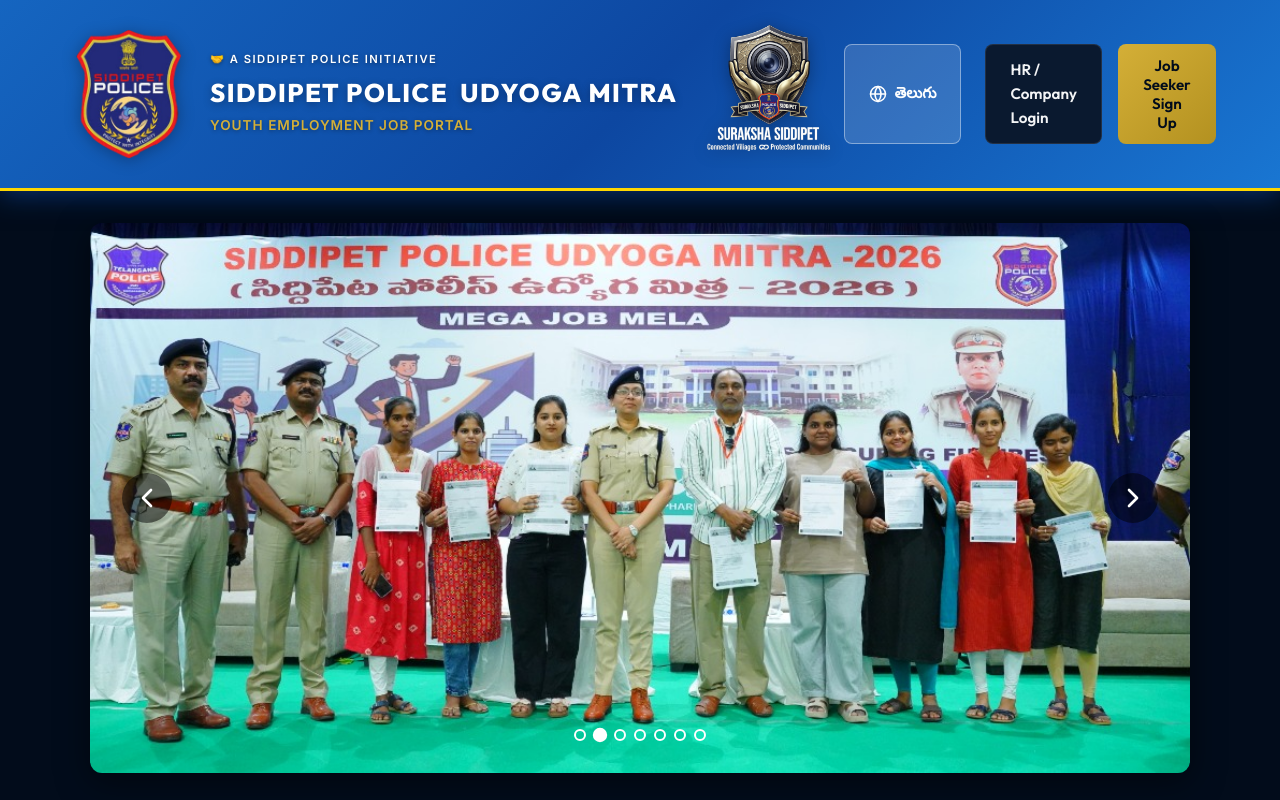
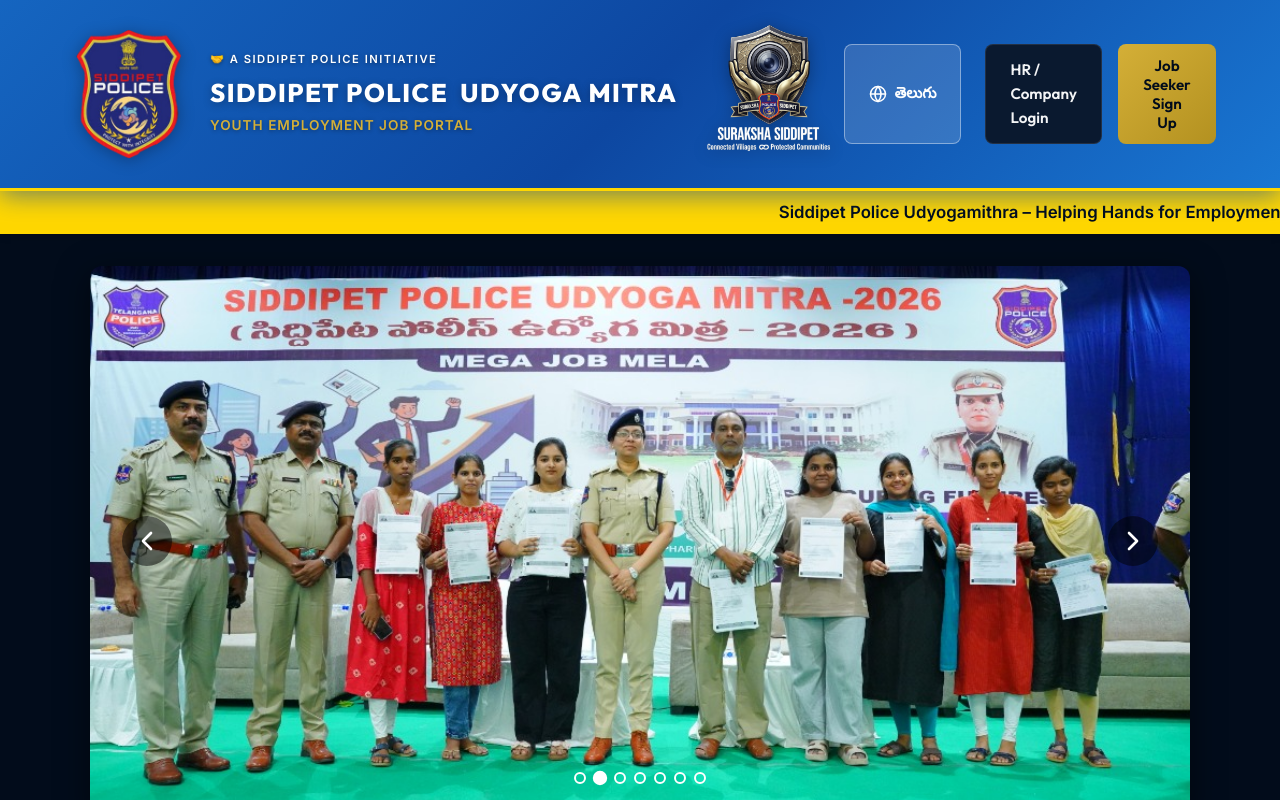
Before and after one commit to GOODBOYKITTU272/police-job-baord-, a React (Vite) app: page / in a window 1280 px wide. Shown: the top 800 px of the page. Built offline with nearby package versions, Linux system fonts and the light colour scheme.

Commit message:
marque container added

```diff
--- a/src/App.jsx
+++ b/src/App.jsx
@@ -63,7 +63,8 @@
       "Siddipet Police Commissionerate shall not be responsible or liable for any employment-related disputes, fraud, misrepresentation, breach of contract, labour disputes, financial claims, or legal proceedings arising between employers and job seekers.",
       "Any dispute arising between employers and job seekers shall be resolved by the concerned parties, and Siddipet Police Commissionerate shall not be made a party to such disputes.",
       "This MoU does not create any employer-employee relationship between Siddipet Police Commissionerate, ApplyWizz Technologies Pvt. Ltd., employers, and job seekers."
-    ]
+    ],
+    marqueeText: "Siddipet Police Udyogamithra – Helping Hands for Employment. Register free and connect with genuine job opportunities. Your career journey starts here!"
   },
   te: {
     policeTitle: "సిద్దిపేట పోలీస్",
@@ -108,7 +109,8 @@
       "యజమానులు మరియు ఉద్యోగార్థుల మధ్య తలెత్తే ఏవైనా ఉపాధి సంబంధిత వివాదాలు, మోసం, తప్పుడు ప్రాతినిధ్యం, కాంట్రాక్ట్ ఉల్లంఘన, కార్మిక వివాదాలు, ఆర్థిక వాదనలు లేదా చట్టపరమైన చర్యలకు సిద్దిపేట పోలీస్ కమీషనరేట్ బాధ్యత వహించదు.",
       "యజమానులు మరియు ఉద్యోగార్థుల మధ్య తలెత్తే ఏదైనా వివాదాన్ని సంబంధిత పార్టీలే పరిష్కరించుకోవాలి మరియు సిద్దిపేట పోలీస్ కమీషనరేట్‌ను అటువంటి వివాదాలకు భాగస్వామిగా చేయరాదు.",
       "ఈ అవగాహన ఒప్పందం (MoU) సిద్దిపేట పోలీస్ కమీషనరేట్, అప్లైవిజ్ టెక్నాలజీస్ ప్రైవేట్ లిమిటెడ్, యజమానులు మరియు ఉద్యోగార్థుల మధ్య ఎలాంటి యజమాని-ఉద్యోగి సంబంధాన్ని సృష్టించదు."
-    ]
+    ],
+    marqueeText: "సిద్దిపేట పోలీస్ ఉద్యోగమిత్ర – ఉపాధికి చేయూత. ఉచితంగా నమోదు చేసుకోండి మరియు అసలైన ఉద్యోగ అవకాశాలతో కనెక్ట్ అవ్వండి. మీ కెరీర్ ప్రయాణం ఇక్కడే ప్రారంభమవుతుంది!"
   }
 };
 
@@ -187,6 +189,13 @@
           <button onClick={handleOpenTerms} className="btn btn-accent">{t.jobSeekerSignUp}</button>
         </div>
       </nav>
+
+      {/* Scrolling Marquee */}
+      <div className="marquee-container">
+        <div className="marquee-content">
+          <span>{t.marqueeText}</span>
+        </div>
+      </div>
 
       {/* Photo Carousel */}
       <section className="carousel-section">
--- a/src/index.css
+++ b/src/index.css
@@ -974,8 +974,15 @@
 }
 
 @keyframes modalFadeIn {
-  from { opacity: 0; transform: translateY(20px) scale(0.95); }
-  to { opacity: 1; transform: translateY(0) scale(1); }
+  from {
+    opacity: 0;
+    transform: translateY(20px) scale(0.95);
+  }
+
+  to {
+    opacity: 1;
+    transform: translateY(0) scale(1);
+  }
 }
 
 .modal-close {
@@ -1048,10 +1055,12 @@
 .terms-list::-webkit-scrollbar {
   width: 6px;
 }
+
 .terms-list::-webkit-scrollbar-track {
   background: rgba(255, 255, 255, 0.05);
   border-radius: 3px;
 }
+
 .terms-list::-webkit-scrollbar-thumb {
   background: rgba(255, 255, 255, 0.2);
   border-radius: 3px;
@@ -1068,7 +1077,42 @@
   .modal-content {
     padding: 1.5rem;
   }
+
   .modal-content h2 {
     font-size: 1.25rem;
   }
 }
+
+/* Marquee */
+.marquee-container {
+  width: 100%;
+  background-color: #FFD700;
+  color: var(--bg-dark);
+  overflow: hidden;
+  white-space: nowrap;
+  padding: 0.5rem 0;
+  box-shadow: 0 4px 6px rgba(0, 0, 0, 0.1);
+  position: relative;
+  z-index: 10;
+}
+
+.marquee-content {
+  display: inline-block;
+  animation: marquee 30s linear infinite;
+  font-weight: 600;
+  font-size: 1.05rem;
+}
+
+.marquee-content:hover {
+  animation-play-state: paused;
+}
+
+@keyframes marquee {
+  0% {
+    transform: translateX(100vw);
+  }
+
+  100% {
+    transform: translateX(-100%);
+  }
+}
```
